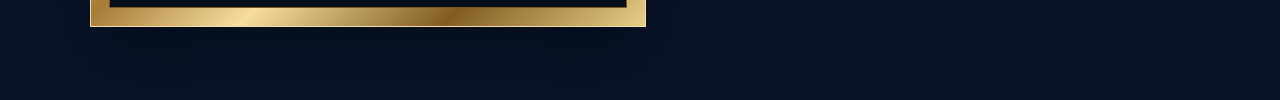
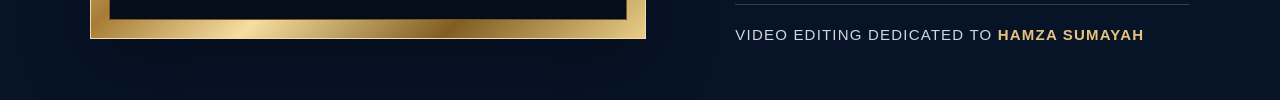
Before and after one commit to oluwagbohund-ship-it/Birthday-website-, a plain HTML site: page video.html in a window 1280 px wide. Shown: the part 1065-1165 px from the top of the page. Drawn offline with Linux system fonts and the light colour scheme.

Commit message:
Add video editing dedication
Co-authored-by: Copilot <223556219+Copilot@users.noreply.github.com>

```diff
--- a/style.css
+++ b/style.css
@@ -576,9 +576,18 @@ h2 em {
   font-size: clamp(34px, 4vw, 47px);
 }
 
-.video-message code {
+.video-dedication {
+  margin: 25px 0 0;
+  padding-top: 15px;
+  border-top: 1px solid var(--line);
+  color: var(--muted);
+  font: 700 10px/1.7 var(--sans);
+  letter-spacing: 1.2px;
+  text-transform: uppercase;
+}
+
+.video-dedication strong {
   color: var(--gold);
-  overflow-wrap: anywhere;
 }
 
 .thank-you-hero {
--- a/video.html
+++ b/video.html
@@ -42,6 +42,7 @@
         <h2>A little piece of<br><em>that special day.</em></h2>
         <p>This tribute holds a moment we shared together. Press play whenever you want to revisit the smiles, the kindness and the memories your thoughtfulness created.</p>
         <p>Thank you for making it a day worth remembering. I’ll carry the warmth behind it with me for a long time.</p>
+        <p class="video-dedication">Video editing dedicated to <strong>HAMZA SUMAYAH</strong></p>
       </div>
     </section>
   </main>
```
